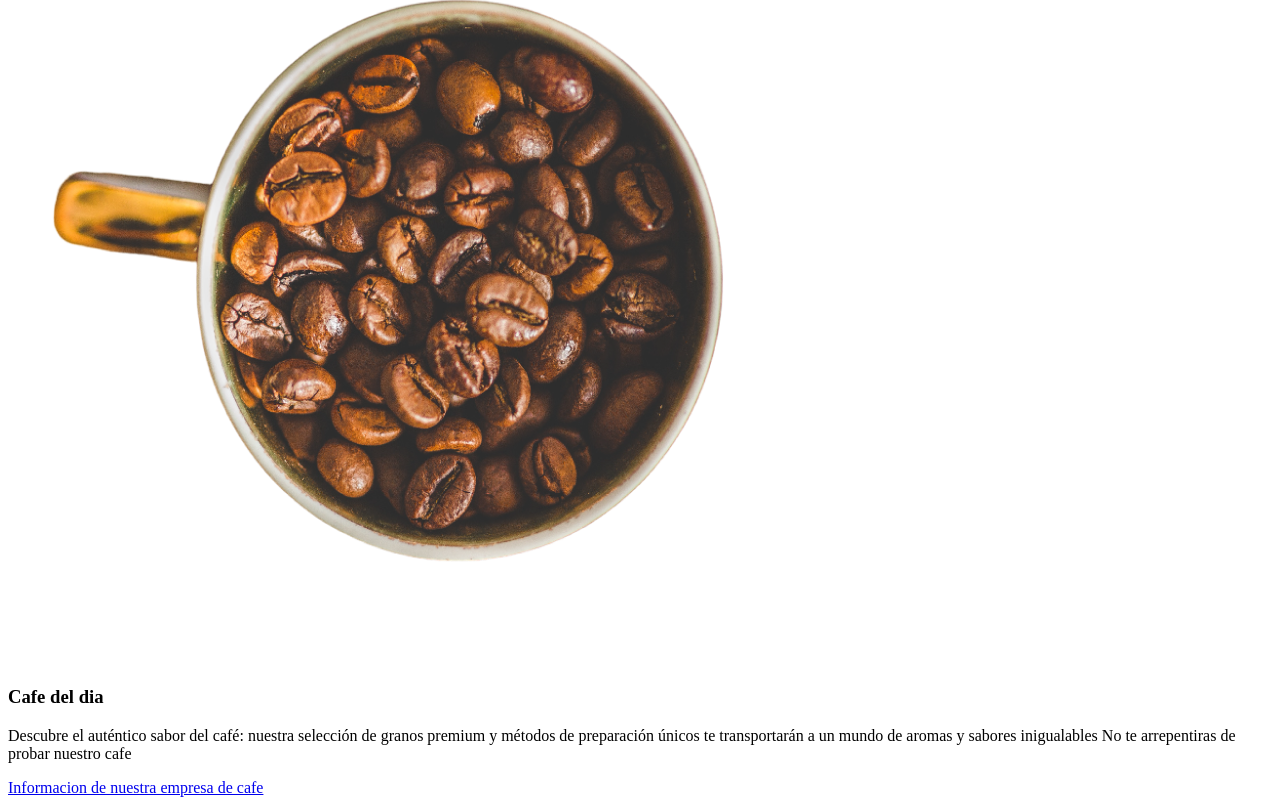
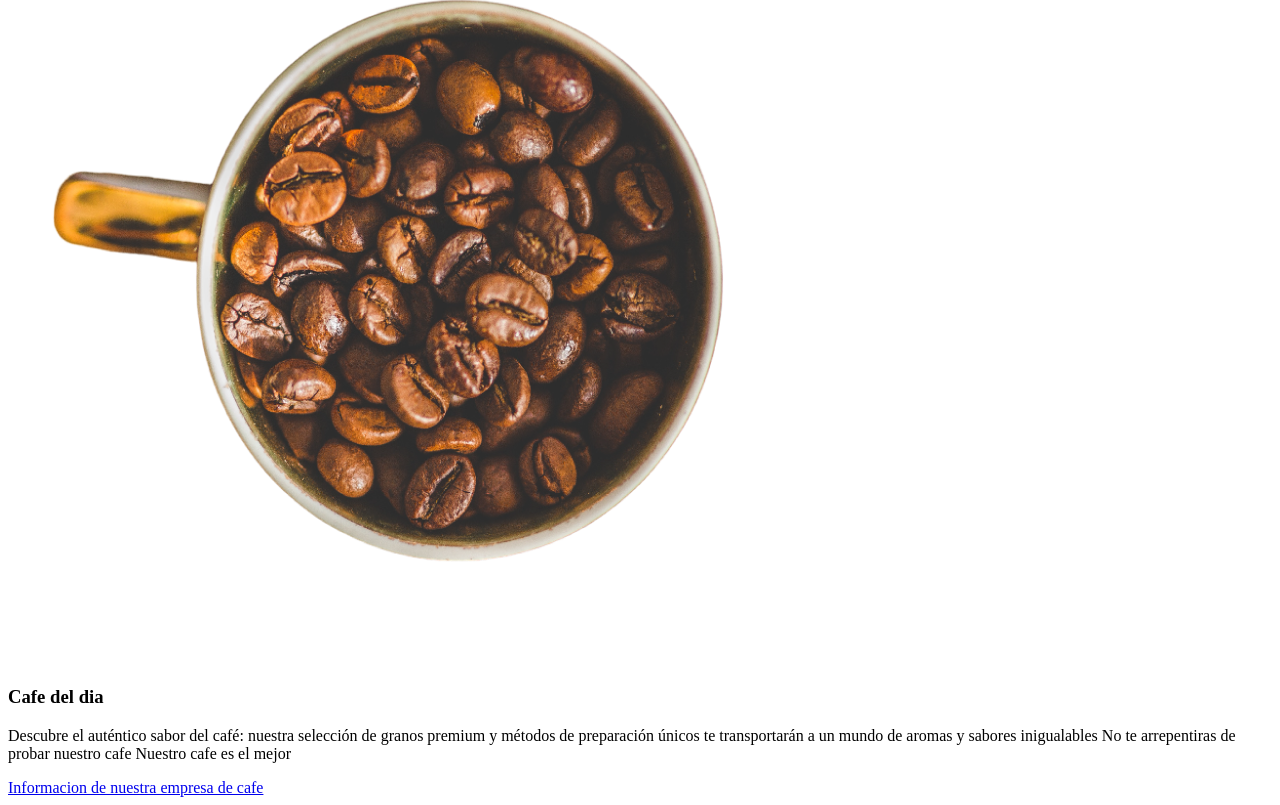
Before and after one commit to vanbni/WebPAGEDEV, a plain HTML site: page index.html in a window 1280 px wide. Shown: the part 2775-3580 px from the top of the page. Drawn offline with Linux system fonts and the light colour scheme.

Commit message:
Se agrego una linea de codigo

```diff
--- a/index.html
+++ b/index.html
@@ -74,6 +74,7 @@
                     <p>
                         Descubre el auténtico sabor del café: nuestra selección de granos premium y métodos de preparación únicos te transportarán a un mundo de aromas y sabores inigualables
                         No te arrepentiras de probar nuestro cafe
+                        Nuestro cafe es el mejor
 
                 </div>
 
```
